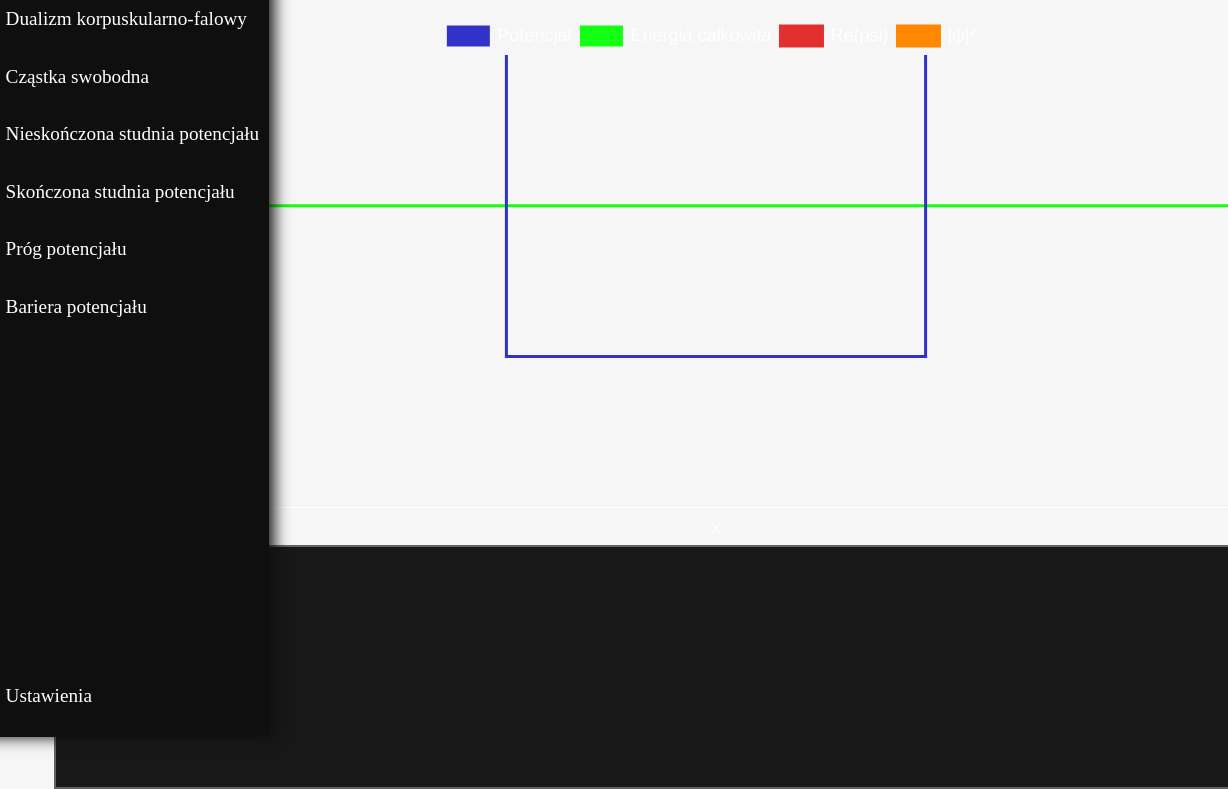
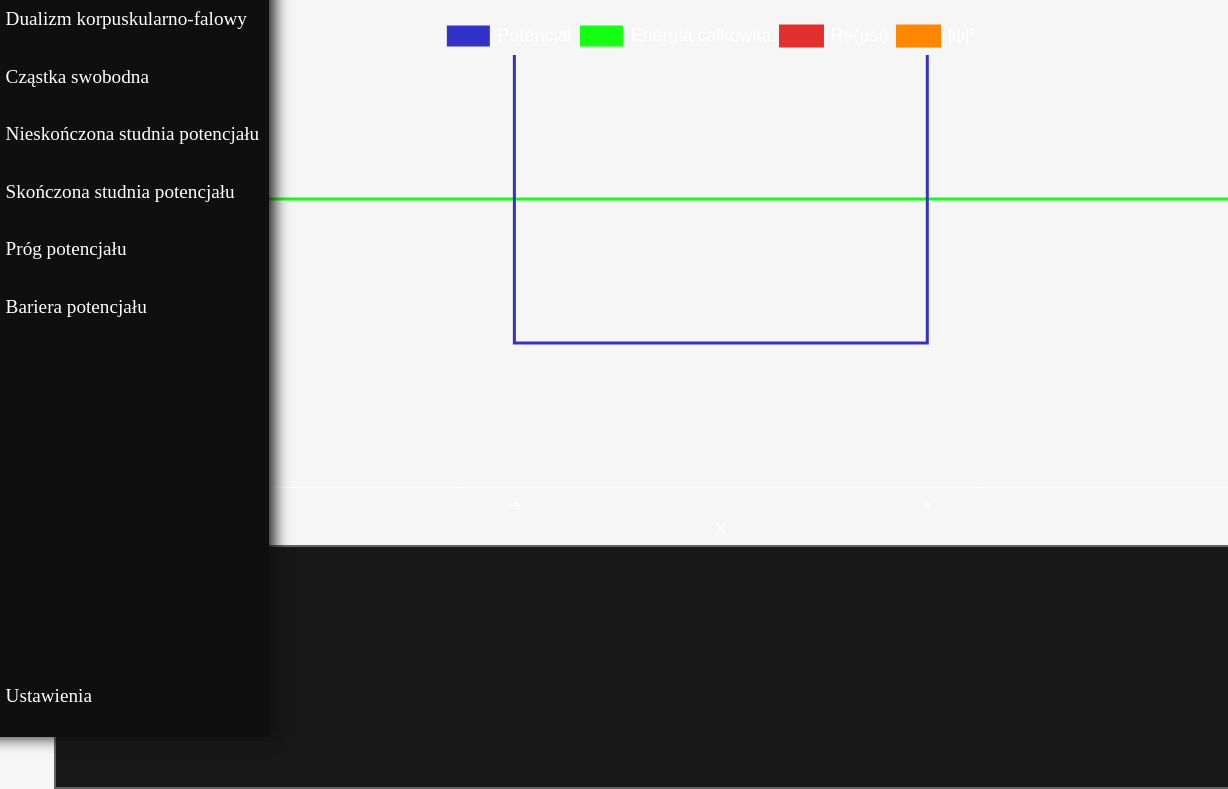
Before and after one commit to xAdiro/quantum-education, a website built with Vite: page src/html/finite-well.html in a window 1280 px wide. Shown: the part 63-852 px from the top of the page, 52-1280 px from the left. Built offline with nearby package versions, Linux system fonts and the light colour scheme.

Commit message:
cleaned code of well charts, spit i to seperate files

```diff
--- a/src/ts/charts/quantum-fi-well/chart.ts
+++ b/src/ts/charts/quantum-fi-well/chart.ts
@@ -1,127 +1,21 @@
-import Chart, { ChartConfiguration, ChartOptions } from "chart.js/auto"
+import Chart, { ChartConfiguration } from "chart.js/auto"
 import { fiWellData } from "../../python-interface/fi-well"
-import { E } from "@tauri-apps/api/shell-efff51a2"
-import { n } from "@tauri-apps/api/fs-9d7de754"
+import { data } from "./data"
+import { options } from "./options"
+import { vValue, setRange } from "../../slider-utility"
+import { Point } from "chart.js"
 
+const sliderName = ".quantum-total-energy"
 Chart.defaults.color = "black"
-var En: { x: number; y: number }[][] = []
-var Ren: { x: number; y: number }[][] = []
-var Psi_sqn: { x: number; y: number }[][] = []
+var En: Point[][] = []
+var Ren: Point[][] = []
+var Psi_sqn: Point[][] = []
 
 export var quantumFiWellChart: Chart
 ;(async function () {
-  const datasets = {
-    datasets: [
-      {
-        label: "Potencjał",
-        fill: false,
-        borderColor: "rgb(50,50,200)",
-        backgroundColor: "rgb(50,50,200)",
-        tension: 0,
-        data: [
-          { x: -2, y: 2 },
-          { x: -2, y: 0 },
-          { x: 2, y: 0 },
-          { x: 2, y: 2 },
-        ],
-      },
-      {
-        label: "Energia całkowita",
-        fill: false,
-        borderColor: "rgb(20, 255, 20)",
-        backgroundColor: "rgb(20, 255, 20)",
-        tension: 0,
-        data: [],
-      },
-      {
-        label: "Re(psi)",
-        fill: false,
-        borderColor: "rgb(226,47,47)",
-        backgroundColor: "rgb(226,47,47)",
-        tension: 0.01,
-        borderWidth: 5,
-        data: [],
-      },
-      {
-        label: "|ψ|²",
-        fill: false,
-        borderColor: "#FF8800",
-        backgroundColor: "#FF8800",
-        tension: 0.01,
-        borderWidth: 5,
-        data: [],
-      },
-    ],
-  }
-
-  const options: ChartOptions = {
-    scales: {
-      x: {
-        title: {
-          display: true,
-          text: "X",
-          color: "#FFFFFF",
-          align: "center",
-          font: {
-            size: 18,
-          },
-        },
-        type: "linear",
-        min: -5,
-        max: 5,
-        ticks: {
-          color: "#FFFFFF",
-          display: false,
-        },
-        grid: {
-          display: false,
-        },
-        border: {
-          color: "#FFFFFF",
-        },
-      },
-      y: {
-        max: 2,
-        min: -1,
-        ticks: {
-          display: false,
-        },
-        grid: {
-          display: false,
-        },
-        border: {
-          color: "#FFFFFF",
-        },
-      },
-    },
-    elements: {
-      point: {
-        radius: 0,
-      },
-    },
-    hover: {
-      mode: undefined,
-    },
-    // animation,
-    plugins: {
-      legend: {
-        labels: {
-          filter: (item) => item.text !== "none",
-          color: "white",
-          font: {
-            size: 18,
-          },
-        },
-      },
-      tooltip: {
-        enabled: false,
-      },
-    },
-  }
-
   const config: ChartConfiguration = {
     type: "line",
-    data: datasets,
+    data: data,
     options: options,
   }
 
@@ -129,59 +23,51 @@ export var quantumFiWellChart: Chart
     document.getElementsByClassName("quantum-fi-well-chart")[0]
   )
 
-  const newEnergy = getSliderVal()
+  const newEnergy = vValue(sliderName)
   config.data.datasets[1].data = [
     { x: -5, y: newEnergy },
     { x: 5, y: newEnergy },
   ]
 
-  const newChart = new Chart(chartElement, config)
-  quantumFiWellChart = newChart
+  quantumFiWellChart = new Chart(chartElement, config)
 
-  await calcData().then(() => console.log(En))
-  setSlider()
-  updateChart()
+  await calcData()
 })()
 
 async function calcData() {
   await fiWellData(
     (x0, x1, re, psiSq, E) => {
       En = E
+      scaleDown(En, 20)
       Ren = re
       Psi_sqn = psiSq
-      quantumFiWellChart.update("show")
+      setRange(".quantum-total-energ", 0, En.length - 1)
+      updateChart()
     },
     -5,
     5,
     4,
-    1000
+    30
   )
 }
 
 function updateChart() {
-  const i = getSliderVal() - 1
+  const i = vValue(sliderName)
+  console.log(En[i][0].y)
   quantumFiWellChart.data!.datasets[1]!.data = En[i]
   quantumFiWellChart.data!.datasets[2]!.data = Ren[i]
   quantumFiWellChart.data!.datasets[3]!.data = Psi_sqn[i]
   quantumFiWellChart.update("show")
 }
 
-function setSlider() {
-  const slider = <HTMLInputElement>(
-    document.querySelector(".quantum-total-energy")
-  )
-  slider.max = String(En.length)
-  slider.min = String("0")
+function scaleDown(data: Point[][], factor: number) {
+  for (let i = 0; i < data.length; i++) {
+    for (let j = 0; j < data[i].length; j++) {
+      data[i][j].y /= factor
+    }
+  }
 }
 
-function getSliderVal(): number {
-  const slider = <HTMLInputElement>(
-    document.querySelector(".quantum-total-energy")
-  )
-
-  const min = parseFloat(slider.min)
-  const max = parseFloat(slider.max)
-  const val = max - parseFloat(slider.value) + min
-
-  return val
-}
+document
+  .querySelector(".quantum-total-energy")
+  ?.addEventListener("input", updateChart)
--- /dev/null
+++ b/src/ts/charts/quantum-fi-well/data.ts
@@ -0,0 +1,43 @@
+export const data = {
+    datasets: [
+      {
+        label: "Potencjał",
+        fill: false,
+        borderColor: "rgb(50,50,200)",
+        backgroundColor: "rgb(50,50,200)",
+        tension: 0,
+        data: [
+          { x: -2, y: 2 },
+          { x: -2, y: 0 },
+          { x: 2, y: 0 },
+          { x: 2, y: 2 },
+        ],
+      },
+      {
+        label: "Energia całkowita",
+        fill: false,
+        borderColor: "rgb(20, 255, 20)",
+        backgroundColor: "rgb(20, 255, 20)",
+        tension: 0,
+        data: [],
+      },
+      {
+        label: "Re(psi)",
+        fill: false,
+        borderColor: "rgb(226,47,47)",
+        backgroundColor: "rgb(226,47,47)",
+        tension: 0.01,
+        borderWidth: 5,
+        data: [],
+      },
+      {
+        label: "|ψ|²",
+        fill: false,
+        borderColor: "#FF8800",
+        backgroundColor: "#FF8800",
+        tension: 0.01,
+        borderWidth: 5,
+        data: [],
+      },
+    ],
+  }
--- /dev/null
+++ b/src/ts/charts/quantum-fi-well/options.ts
@@ -0,0 +1,76 @@
+import { ChartOptions } from "chart.js/auto"
+
+export const options: ChartOptions = {
+  scales: {
+    x: {
+      title: {
+        display: true,
+        text: "X",
+        color: "#FFFFFF",
+        align: "center",
+        font: {
+          size: 18,
+        },
+      },
+      type: "linear",
+      min: -5,
+      max: 5,
+      ticks: {
+        color: "#FFFFFF",
+        display: true,
+        callback: (val, _) => {
+          if (val === -2) return "-a"
+          if (val === 2) return "a"
+          return ""
+        },
+      },
+      grid: {
+        display: false,
+      },
+      border: {
+        color: "#FFFFFF",
+      },
+    },
+    y: {
+      max: 2,
+      min: -1,
+      ticks: {
+        color: "#FFFFFF",
+        display: true,
+        callback: (val, _) => {
+          if (val === 0) return "0"
+          return ""
+        },
+      },
+      grid: {
+        display: false,
+      },
+      border: {
+        color: "#FFFFFF",
+      },
+    },
+  },
+  elements: {
+    point: {
+      radius: 0,
+    },
+  },
+  hover: {
+    mode: undefined,
+  },
+  // animation,
+  plugins: {
+    legend: {
+      labels: {
+        filter: (item) => item.text !== "none",
+        color: "white",
+        font: {
+          size: 18,
+        },
+      },
+    },
+    tooltip: {
+      enabled: false,
+    },
+  },
+}
--- a/src/ts/charts/quantum-inf-well/chart.ts
+++ b/src/ts/charts/quantum-inf-well/chart.ts
@@ -71,8 +71,8 @@ export var quantumInfWellChart: Chart
           color: "#FFFFFF",
           display: true,
           callback: (val, indexes) => {
-            if (val === -2) return "-a"
-            if (val === 2) return "a"
+            if (val === -2) return "-a/2"
+            if (val === 2) return "a/2"
             return ""
           },
         },
--- a/src/ts/python-interface/fi-well.ts
+++ b/src/ts/python-interface/fi-well.ts
@@ -1,12 +1,13 @@
 import { Command } from "@tauri-apps/api/shell"
+import { Point } from "chart.js"
 
 export async function fiWellData(
   draw: (
     x0: number,
     x1: number,
-    re: { x: number; y: number }[][],
-    psiSq: { x: number; y: number }[][],
-    E: { x: number; y: number }[][]
+    re: Point[][],
+    psiSq: Point[][],
+    E: Point[][]
   ) => void,
   x0: number,
   x1: number,
@@ -22,9 +23,9 @@ export async function fiWellData(
   ])
 
   command.stdout.on("data", (text) => {
-    const data: Record<string, { x: number; y: number }[][]> = JSON.parse(text)
+    const data: Record<string, Point[][]> = JSON.parse(text)
 
-    let energyData: { x: number; y: number }[] = []
+    let energyData: Point[] = []
 
     for (let i = 0; i < data["E"].length; i++) {
       energyData.push({ x: x0, y: data["E"][i][0].y })
--- /dev/null
+++ b/src/ts/slider-utility.ts
@@ -0,0 +1,14 @@
+export function vValue(vSliderName: string) {
+  const vSlider = <HTMLInputElement>document.querySelector(vSliderName)
+  const min = parseFloat(vSlider.min)
+  const max = parseFloat(vSlider.max)
+
+  return max - parseFloat(vSlider.value) + min
+}
+
+export function setRange(vSliderName: string, min: number, max: number) {
+  const slider = <HTMLInputElement>document.querySelector(vSliderName)
+
+  slider.max = String(max)
+  slider.min = String(min)
+}
--- a/src/ts/v-slider-val.ts
+++ /dev/null
@@ -1,6 +0,0 @@
-function vValue(vSlider: HTMLInputElement): number {
-  const min = parseFloat(vSlider.min)
-  const max = parseFloat(vSlider.max)
-
-  return max - parseFloat(vSlider.value) + min
-}
```
Also changed, not shown: src/html/infinite-well.html (+1 -1 lines), src/ts/charts/quantum-fi-well/n-slider.ts (deleted, +0 -32 lines), src/ts/python-interface/inf-well.ts (+5 -6 lines).
